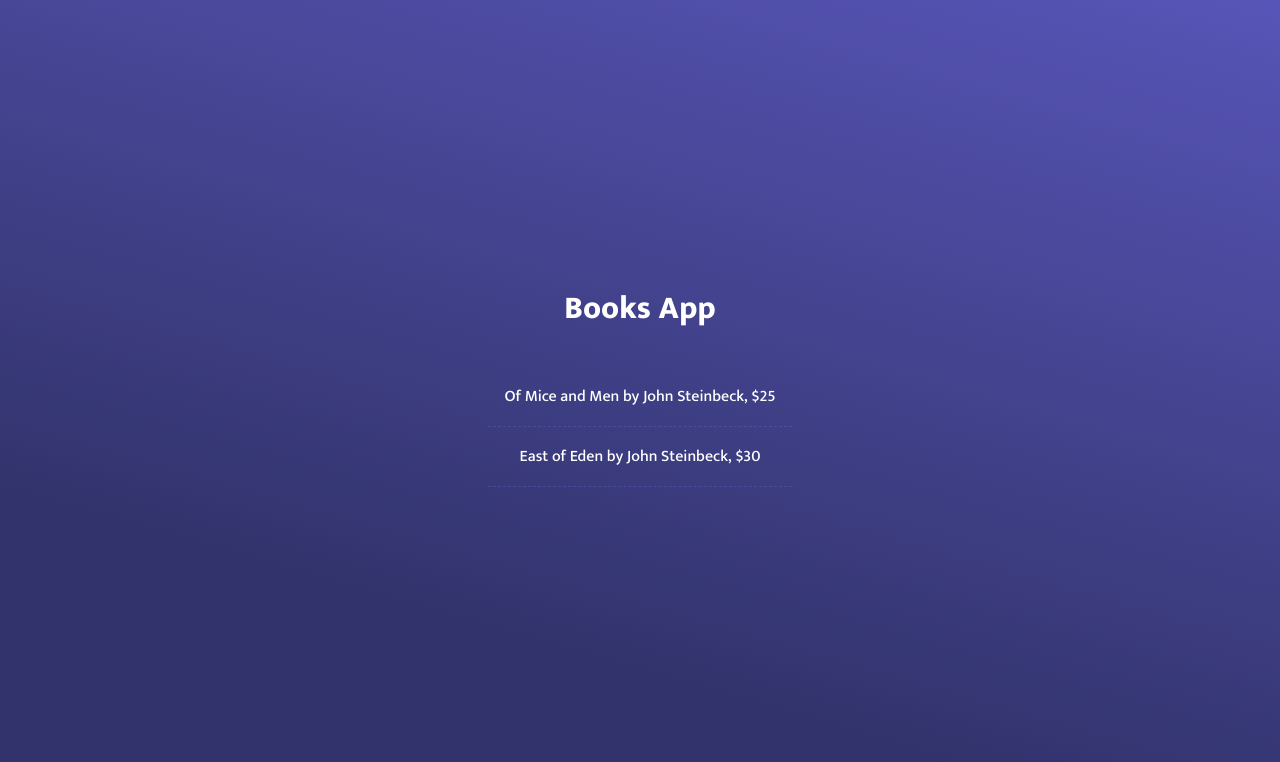
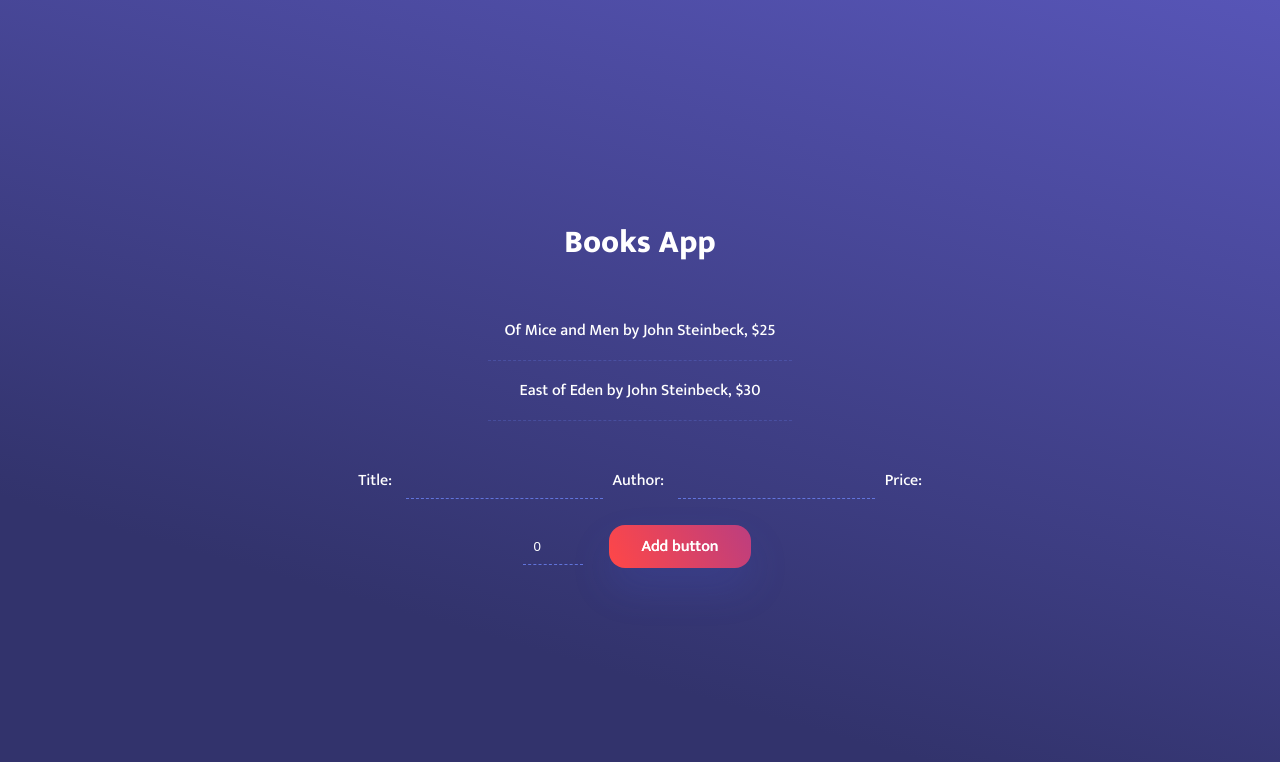
Before and after one commit to mkusztal/book-app-ts, a React (Create React App) app: page / in a window 1280 px wide. Shown: the top 762 px of the page. Built offline with nearby package versions, Linux system fonts and the light colour scheme.

Commit message:
Add addButton with functionality

```diff
--- a/src/App.tsx
+++ b/src/App.tsx
@@ -1,6 +1,7 @@
 import { FC, useState } from "react";
+import { Book } from "./components/interfaces/Book.interface";
 import BooksList from "./components/BooksList/BooksList";
-import { Book } from "./components/interfaces/Book.interface";
+import AddBookForm from "./components/AddBookForm/AddBookForm";
 
 const booksData: Book[] = [
   {
@@ -20,12 +21,17 @@ const booksData: Book[] = [
 const App: FC = () => {
   const [books, setBooks] = useState<Book[]>(booksData);
 
+  const addBook = (book: Book): void => {
+    setBooks([...books, book]);
+  };
+
   return (
     <div className='container'>
       <header>
         <h1>Books App</h1>
       </header>
       <BooksList books={books} />
+      <AddBookForm addBook={addBook} />
     </div>
   );
 };
--- /dev/null
+++ b/src/components/AddBookForm/AddBookForm.css
@@ -0,0 +1,41 @@
+.add-book-form input {
+  outline: none;
+  border: none;
+  border-bottom: 1px dashed rgba(105, 127, 238, 0.85);
+  padding: 10px;
+  background: none;
+  color: #fff;
+  max-width: 200px;
+  display: inline-block;
+  margin: 10px;
+}
+
+.add-book-form input[type="number"] {
+  width: 60px;
+}
+
+.add-book-form button {
+  background-color: #ff4747;
+  background-image: linear-gradient(62deg, #ff4747 0%, #bc3e7f 100%);
+  border-radius: 1rem;
+  padding: 0.5rem 2rem;
+  border: none;
+  color: inherit;
+  font: inherit;
+  margin: 1rem;
+  text-shadow: 0 0;
+  box-shadow: 0 20px 40px 0 rgba(76, 104, 239, 0.15);
+  transition: 0.2s;
+  cursor: pointer;
+  position: relative;
+  top: 0;
+  left: 0;
+  outline: none;
+}
+
+.add-book-form button:hover {
+  position: relative;
+  top: -0.2rem;
+  left: -0.2rem;
+  box-shadow: 0 10px 40px 0 rgba(76, 104, 239, 0.25);
+}
--- /dev/null
+++ b/src/components/AddBookForm/AddBookForm.tsx
@@ -0,0 +1,54 @@
+import { FC, useState, FormEvent } from "react";
+import "./AddBookForm.css";
+import { randomID } from "../utils/randomID";
+import { Book } from "../interfaces/Book.interface";
+
+type TProps = {
+  addBook: (book: Book) => void;
+};
+
+const AddBookForm: FC<TProps> = ({ addBook }) => {
+  const [title, setTitle] = useState<string>("");
+  const [author, setAuthor] = useState<string>("");
+  const [price, setPrice] = useState<number>(0);
+
+  const handleSubmit = (e: FormEvent<HTMLFormElement>) => {
+    e.preventDefault();
+    const book: Book = {
+      id: randomID(10),
+      title: title,
+      author: author,
+      price: price,
+    };
+    addBook(book);
+    setTitle("");
+    setAuthor("");
+    setPrice(0);
+  };
+
+  return (
+    <form className='add-book-form' onSubmit={handleSubmit}>
+      Title:{" "}
+      <input
+        type='text'
+        value={title}
+        onChange={(e) => setTitle(e.target.value)}
+      />
+      Author:{" "}
+      <input
+        type='text'
+        value={author}
+        onChange={(e) => setAuthor(e.target.value)}
+      />
+      Price:{" "}
+      <input
+        type='number'
+        value={price}
+        onChange={(e) => setPrice(parseInt(e.target.value))}
+      />
+      <button>Add button</button>
+    </form>
+  );
+};
+
+export default AddBookForm;
--- /dev/null
+++ b/src/components/utils/randomID.ts
@@ -0,0 +1,10 @@
+export const randomID = (textLength: number): string => {
+  let id: string = "";
+  const characters: string =
+    "ABCDEFGHIJKLMNOPQRSTUVWXYZabcdefghijklmnopqrstuvwxyz0123456789";
+  const charsAmount: number = characters.length;
+  for (let i = 0; i < textLength; i++) {
+    id += characters.charAt(Math.floor(Math.random() * charsAmount));
+  }
+  return id;
+};
```
